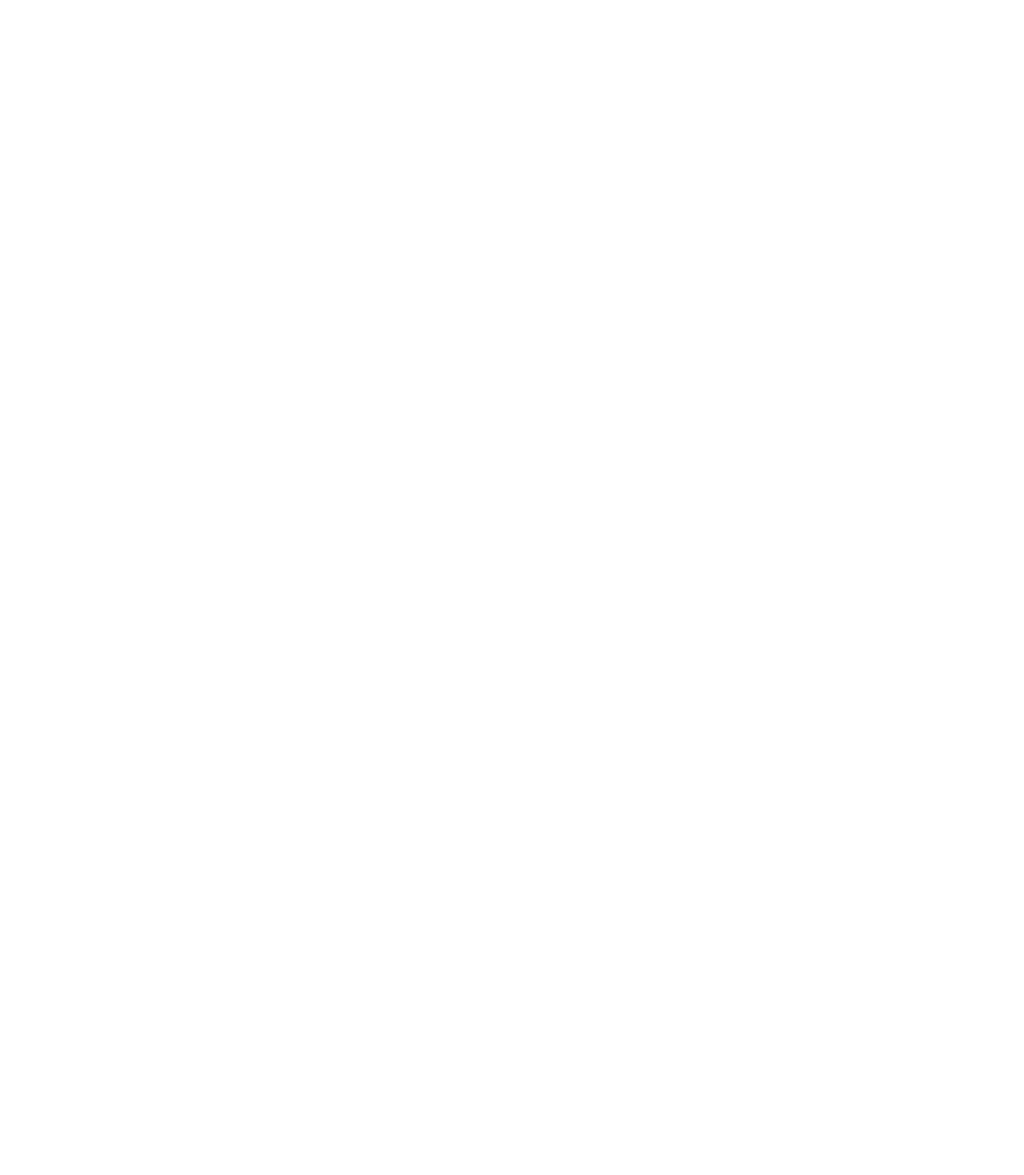
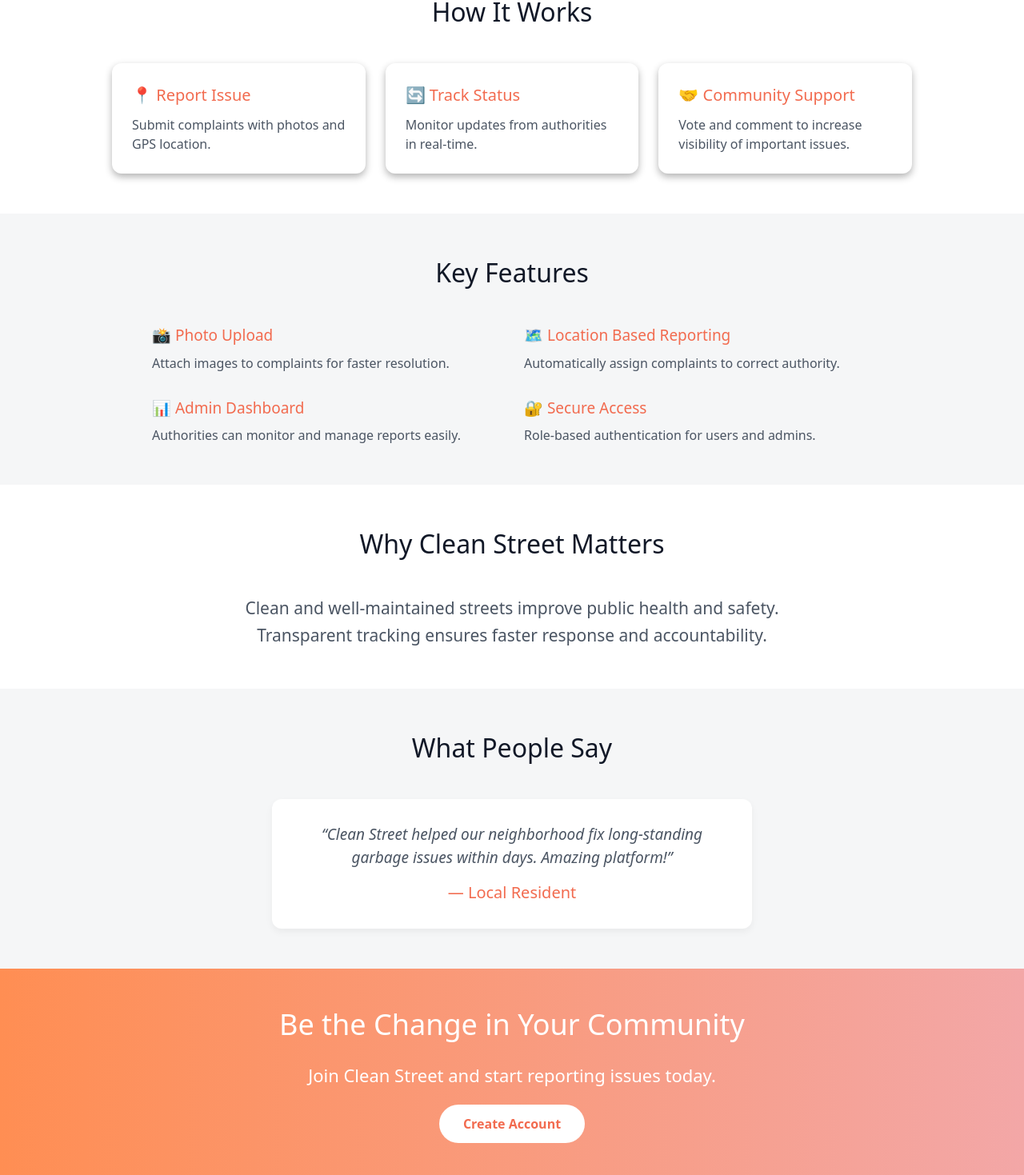
Before and after one commit to springboardmentor2208-netizen/teamC, a React app in the folder Frontend/: page / in a window 1280 px wide. Shown: the part 508-1977 px from the top of the page at 80% size. Before the commit the page ends 800 px from the top, so only its background shows below. Built offline with nearby package versions, Linux system fonts and the light colour scheme; the HTML template or start-up script is replaced by a standard one.

Commit message:
frontend updated

```diff
--- a/Frontend/src/components/Header/Header.jsx
+++ b/Frontend/src/components/Header/Header.jsx
@@ -37,8 +37,8 @@ const Header = () => {
             </div>
           ) : (
             <>
-              <Link to="/login"><Button className="px-6 py-3 text-lg mr-3 font-semibold text-white transition bg-[#f56551] rounded-full shadow-lg hover:bg-blue-700 transition-duration-200">Login</Button></Link>
-              <Link to="/register"><Button className="px-6 py-3 text-lg font-semibold text-white transition bg-[#f56551] rounded-full shadow-lg hover:bg-blue-700 transition-duration-200">Register</Button></Link>
+              <Link to="/login"><Button className="px-6 py-3 w-[130px] text-lg mr-3 font-semibold text-white bg-[#f56551] rounded-full hover:bg-[#C9442A] hover:scale-110">Login</Button></Link>
+              <Link to="/register"><Button className="px-6 py-3 w-[130px] text-lg mr-3 font-semibold text-white bg-[#f56551] rounded-full hover:bg-[#C9442A] hover:scale-110">Register</Button></Link>
             </>
           )}
         </div>
--- /dev/null
+++ b/Frontend/src/pages/Dashboard.css
@@ -0,0 +1,141 @@
+.dashboard {
+  padding: 40px;
+  background-color: #fdecea;
+  min-height: 100vh;
+  font-family: Arial, sans-serif;
+}
+
+/* Header */
+.dashboard-header h1 {
+  color: #111827;
+  font-size: 28px;
+  font-family:'Gill Sans', 'Gill Sans MT', Calibri, 'Trebuchet MS', sans-serif;
+  font-weight: bold;
+}
+
+.dashboard-header p {
+  color: #6B7280;
+  margin-top: 5px;
+  font-size: 18px;
+}
+
+/* Stats Grid */
+.stats-grid {
+  display: grid;
+  grid-template-columns: repeat(auto-fit, minmax(200px, 1fr));
+  gap: 20px;
+  margin-top: 30px;
+}
+
+.stat-card {
+  background: white;
+  padding: 25px;
+  border-radius: 12px;
+  box-shadow: 0 4px 10px rgba(0,0,0,0.05);
+  text-align: center;
+  transition: 0.3s ease;
+}
+
+.stat-card:hover {
+  transform: translateY(-5px);
+}
+
+.stat-card h2 {
+  font-size: 30px;
+  color: #F26B4F;
+}
+
+.stat-card p {
+  color: #6B7280;
+  margin-top: 5px;
+}
+
+/* Main Content */
+.icon{
+    font-size: 25px;
+}
+.dashboard-content {
+  display: grid;
+  grid-template-columns: 2fr 1fr;
+  gap: 30px;
+  margin-top: 40px;
+}
+
+/* Activity */
+.activity-section {
+  background: white;
+  padding: 25px;
+  border-radius: 12px;
+  box-shadow: 0 4px 10px rgba(0,0,0,0.05);
+}
+
+.activity-section h3 {
+  margin-bottom: 15px;
+  color: #111827;
+  font-weight:700;
+  font-size: 20px;
+}
+
+.activity-section ul {
+  list-style: none;
+  padding: 0;
+}
+
+.activity-section li {
+  padding: 10px 0;
+  border-bottom: 1px solid #E5E7EB;
+  color: #374151;
+}
+
+.activity-section span {
+  display: block;
+  font-size: 18px;
+  color: #9CA3AF;
+}
+
+/* Quick Actions */
+.quick-actions {
+  background: white;
+  padding: 25px;
+  border-radius: 12px;
+  box-shadow: 0 4px 10px rgba(0,0,0,0.05);
+}
+
+.quick-actions h3 {
+  margin-bottom: 15px;
+  font-weight:700;
+  font-size: 20px;
+}
+
+.primary-btn {
+  width: 100%;
+  padding: 12px;
+  background-color: #F26B4F;
+  color: white;
+  border: none;
+  border-radius: 8px;
+  margin-bottom: 10px;
+  cursor: pointer;
+  transition: 0.3s;
+}
+
+.primary-btn:hover {
+  background-color: #E85A3E;
+}
+
+.secondary-btn {
+  width: 100%;
+  padding: 12px;
+  border: 2px solid #F26B4F;
+  background: transparent;
+  color: #F26B4F;
+  margin-bottom: 10px;
+  border-radius: 8px;
+  cursor: pointer;
+  transition: 0.3s;
+}
+
+.secondary-btn:hover {
+  background-color: #F26B4F;
+  color: white;
+}
--- a/Frontend/src/pages/Dashboard.jsx
+++ b/Frontend/src/pages/Dashboard.jsx
@@ -2,7 +2,7 @@ import React, { useState, useEffect } from 'react';
 import Header from '../components/Header/Header';
 import { Button } from '../components/ui/button';
 import { Link, useNavigate } from 'react-router-dom';
-
+import './Dashboard.css'
 const Dashboard = () => {
     const navigate = useNavigate();
     const [user, setUser] = useState({ name: 'User' });
--- /dev/null
+++ b/Frontend/src/pages/Home.css
@@ -0,0 +1,145 @@
+.section {
+  padding: 50px 20px;
+  background-color: #ffffff;
+}
+
+.alt-bg {
+  background-color: #f5f6f7;
+}
+
+.section-title {
+  text-align: center;
+  font-size: 32px;
+  margin-bottom: 40px;
+  color: #111827;
+}
+
+
+.hero {
+  background: linear-gradient(135deg, #f3a7a7, #ff8e53);
+  color: white;
+  padding: 80px 20px;
+  text-align: center;
+  height: 100%;
+}
+
+.hero h1 {
+  font-size: 60px;
+  margin-bottom: 10px;
+}
+
+.hero p {
+  font-size: 40px;
+}
+
+
+.card-grid {
+  display: grid;
+  grid-template-columns: repeat(auto-fit, minmax(250px, 1fr));
+  gap: 25px;
+  max-width: 1000px;
+  margin: auto;
+}
+
+.card {
+  background: white;
+  padding: 25px;
+  border-radius: 12px;
+  box-shadow: 0 4px 10px rgba(0,0,0,0.3);
+  transition: 0.3s;
+}
+
+.card:hover {
+  transform: translateY(-5px);
+}
+
+.card h3 {
+  color: #F26B4F;
+  margin-bottom: 10px;
+  font-size: 20px;
+}
+.card p{
+    color: #4b5563;
+}
+
+.feature-grid {
+  display: grid;
+  grid-template-columns: repeat(auto-fit, minmax(300px, 1fr));
+  gap: 30px;
+  max-width: 900px;
+  margin: auto;
+}
+
+.feature-grid h4 {
+  color: #F26B4F;
+  margin-bottom: 8px;
+  font-size: 19px;
+}
+
+.feature-grid p {
+  color: #4b5563;
+  font-size: 16px;
+}
+
+.center-text {
+  max-width: 700px;
+  margin: auto;
+  text-align: center;
+  color: #4b5563;
+}
+
+.center-text p{
+    font-size: 21px;
+    line-height: 1.6;
+}
+
+.testimonial-card {
+  background: white;
+  padding: 30px;
+  border-radius: 12px;
+  max-width: 600px;
+  margin: auto;
+  box-shadow: 0 4px 10px rgba(0,0,0,0.05);
+}
+
+.testimonial-card h4 {
+  margin-top: 15px;
+  color: #F26B4F;
+  font-size: 20px;
+}
+
+.testimonial-card p{
+    font-size: 19px;
+    font-style: italic;
+    color: #4b5563;
+}
+.cta {
+  padding: 43px 20px;
+  text-align: center;
+  background: linear-gradient(to right, #ff8e53, #f3a7a7);
+  color: white;
+}
+.cta h2{
+    font-size: 36px;
+    margin-bottom: 20px;
+}
+.cta p{
+    font-size: 22px;
+}
+.cta-btn {
+  margin-top: 20px;
+  padding: 12px 30px;
+  border: none;
+  border-radius: 30px;
+  background-color: white;
+  color: #F26B4F;
+  font-weight: bold;
+  cursor: pointer;
+  transition: 0.3s;
+}
+
+.cta-btn:hover {
+  background-color: #C9442A ;
+  color: white;
+  transform: scale(1.09);
+}
--- a/Frontend/src/pages/Home.jsx
+++ b/Frontend/src/pages/Home.jsx
@@ -1,16 +1,105 @@
 import React from 'react'
 import Header from '../components/Header/Header'
-
+import "./Home.css"
+import { Link } from 'react-router-dom'
 function Home() {
   return (
     <div>
-        <Header/>
-        <div className='main'>
+      <Header />
+
+      {/* HERO SECTION */}
+      <section className="hero">
         <h1>Clean Street</h1>
         <p>
           Report and track civic issues like garbage, potholes, and water leaks.
         </p>
+      </section>
+
+      {/* HOW IT WORKS */}
+      <section className="section">
+        <h2 className="section-title">How It Works</h2>
+
+        <div className="card-grid">
+          <div className="card">
+            <h3>📍 Report Issue</h3>
+            <p>Submit complaints with photos and GPS location.</p>
+          </div>
+
+          <div className="card">
+            <h3>🔄 Track Status</h3>
+            <p>Monitor updates from authorities in real-time.</p>
+          </div>
+
+          <div className="card">
+            <h3>🤝 Community Support</h3>
+            <p>Vote and comment to increase visibility of important issues.</p>
+          </div>
         </div>
+      </section>
+
+      {/* FEATURES */}
+      <section className="section alt-bg">
+        <h2 className="section-title">Key Features</h2>
+
+        <div className="feature-grid">
+          <div>
+            <h4>📸 Photo Upload</h4>
+            <p>Attach images to complaints for faster resolution.</p>
+          </div>
+
+          <div>
+            <h4>🗺 Location Based Reporting</h4>
+            <p>Automatically assign complaints to correct authority.</p>
+          </div>
+
+          <div>
+            <h4>📊 Admin Dashboard</h4>
+            <p>Authorities can monitor and manage reports easily.</p>
+          </div>
+
+          <div>
+            <h4>🔐 Secure Access</h4>
+            <p>Role-based authentication for users and admins.</p>
+          </div>
+        </div>
+      </section>
+
+      {/* WHY IMPORTANT */}
+      <section className="section">
+        <h2 className="section-title">Why Clean Street Matters</h2>
+
+        <div className="center-text">
+          <p>
+            Clean and well-maintained streets improve public health and safety.
+          </p>
+          <p>
+            Transparent tracking ensures faster response and accountability.
+          </p>
+        </div>
+      </section>
+
+      {/* TESTIMONIAL */}
+      <section className="section alt-bg text-center">
+        <h2 className="section-title">What People Say</h2>
+
+        <div className="testimonial-card">
+          <p>
+            “Clean Street helped our neighborhood fix long-standing garbage
+            issues within days. Amazing platform!”
+          </p>
+          <h4>— Local Resident</h4>
+        </div>
+      </section>
+
+      {/* CTA */}
+      <section className="cta">
+        <h2>Be the Change in Your Community</h2>
+        <p>Join Clean Street and start reporting issues today.</p>
+
+        <Link to="/register">
+          <button className="cta-btn">Create Account</button>
+        </Link>
+      </section>
     </div>
   )
 }
--- a/Frontend/src/pages/auth/Login.jsx
+++ b/Frontend/src/pages/auth/Login.jsx
@@ -5,10 +5,9 @@ function Login() {
   return (
     <div>
       <Header/>
-       <div className="flex justify-center items-center h-[80vh] bg-gray-100">
+       <div className="flex justify-center items-center pb-[250px] pt-[120px] bg-[#fdecea]">
         <LoginForm />
       </div>
-      Login
     </div>
   )
 }
--- a/Frontend/src/pages/auth/Register.jsx
+++ b/Frontend/src/pages/auth/Register.jsx
@@ -5,7 +5,7 @@ function Register() {
   return (
     <div>
       <Header/>
-      <div className="min-h-screen bg-gray-100 flex items-center justify-center px-4">
+      <div className=" py-10 bg-[#fdecea] flex items-center justify-center px-5">
       <RegisterForm/>
       </div>
     </div>
```
Also changed, not shown: Frontend/src/components/Header/auth/LoginForm.jsx (+9 -10 lines), Frontend/src/components/Header/auth/RegisterForm.jsx (+17 -18 lines), Frontend/src/pages/Profile.jsx (+17 -15 lines), Frontend/src/pages/complaintforms/ComplaintForm.jsx (+25 -20 lines), 2 other files (tests, documents, lock files or other folders).
